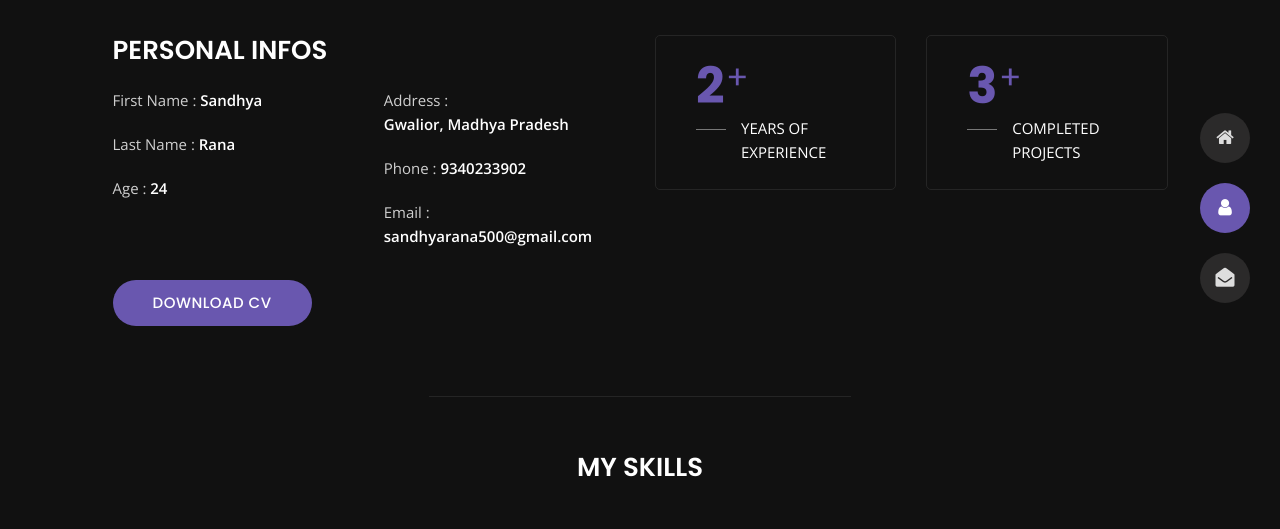
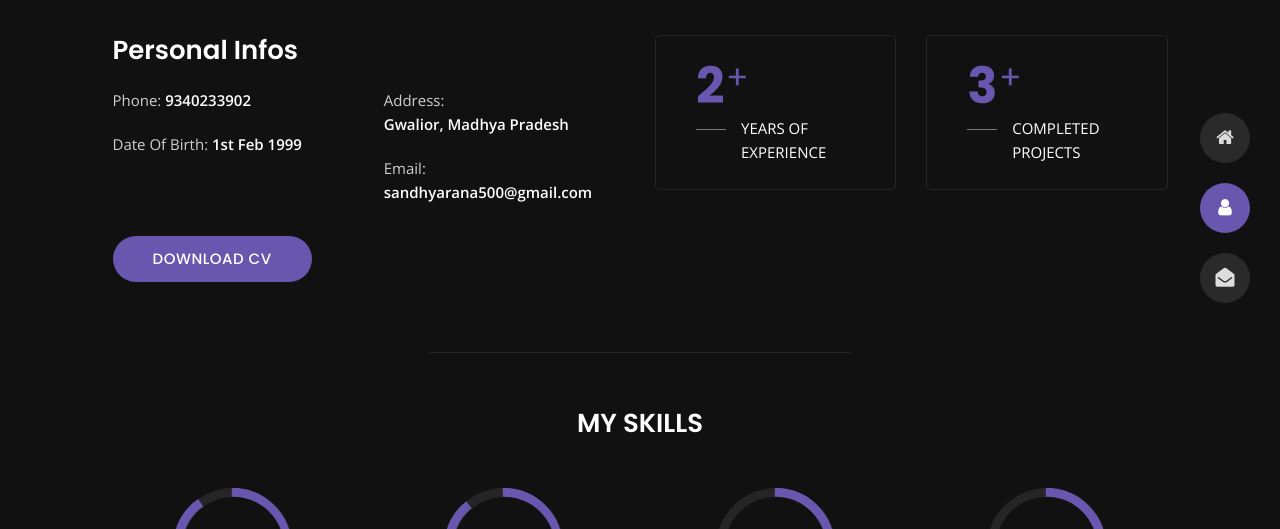
Before and after one commit to Sandhya-rana/Sandhya-rana, a plain HTML site: page about.html in a window 1280 px wide. Shown: the part 192-721 px from the top of the page. Drawn offline with nearby package versions, Linux system fonts and the light colour scheme.

Commit message:
Beautify

```diff
--- a/about.html
+++ b/about.html
@@ -82,23 +82,21 @@
             <div class="col-12 col-lg-5 col-xl-6">
                 <div class="row">
                     <div class="col-12">
-                        <h3 class="text-uppercase custom-title mb-0 ft-wt-600">personal infos</h3>
+                        <h3 class="custom-title mb-0 ft-wt-600">Personal Infos</h3>
                     </div>
                     <div class="col-12 d-block d-sm-none">
                         <img src="img/img-mobile.jpg" class="img-fluid main-img-mobile" alt="my picture" />
                     </div>
                     <div class="col-6">
                         <ul class="about-list list-unstyled open-sans-font">
-                            <li> <span class="title">first name :</span> <span class="value d-block d-sm-inline-block d-lg-block d-xl-inline-block">Sandhya</span> </li>
-                            <li> <span class="title">last name :</span> <span class="value d-block d-sm-inline-block d-lg-block d-xl-inline-block">Rana</span> </li>
-                            <li> <span class="title">Age :</span> <span class="value d-block d-sm-inline-block d-lg-block d-xl-inline-block">24</span> </li>
+                            <li> <span class="title">Phone:</span> <span class="value d-block d-sm-inline-block d-lg-block d-xl-inline-block">9340233902</span> </li>
+                            <li> <span class="title">Date of Birth:</span> <span class="value d-block d-sm-inline-block d-lg-block d-xl-inline-block">1st Feb 1999</span> </li>
                         </ul>
                     </div>
                     <div class="col-6">
                         <ul class="about-list list-unstyled open-sans-font">
-                            <li> <span class="title">Address :</span> <span class="value d-block d-sm-inline-block d-lg-block d-xl-inline-block">Gwalior, Madhya Pradesh</span> </li>
-                            <li> <span class="title">phone :</span> <span class="value d-block d-sm-inline-block d-lg-block d-xl-inline-block">9340233902</span> </li>
-                            <li> <span class="title">Email :</span> <span class="value d-block d-sm-inline-block d-lg-block d-xl-inline-block">sandhyarana500@gmail.com</span> </li>
+                            <li> <span class="title">Address:</span> <span class="value d-block d-sm-inline-block d-lg-block d-xl-inline-block">Gwalior, Madhya Pradesh</span> </li>
+                            <li> <span class="title">Email:</span> <span class="value d-block d-sm-inline-block d-lg-block d-xl-inline-block">sandhyarana500@gmail.com</span> </li>
                         </ul>
                     </div>
                     <div class="col-12 mt-3">
```
Also changed, not shown: index.html (+3 -3 lines).
